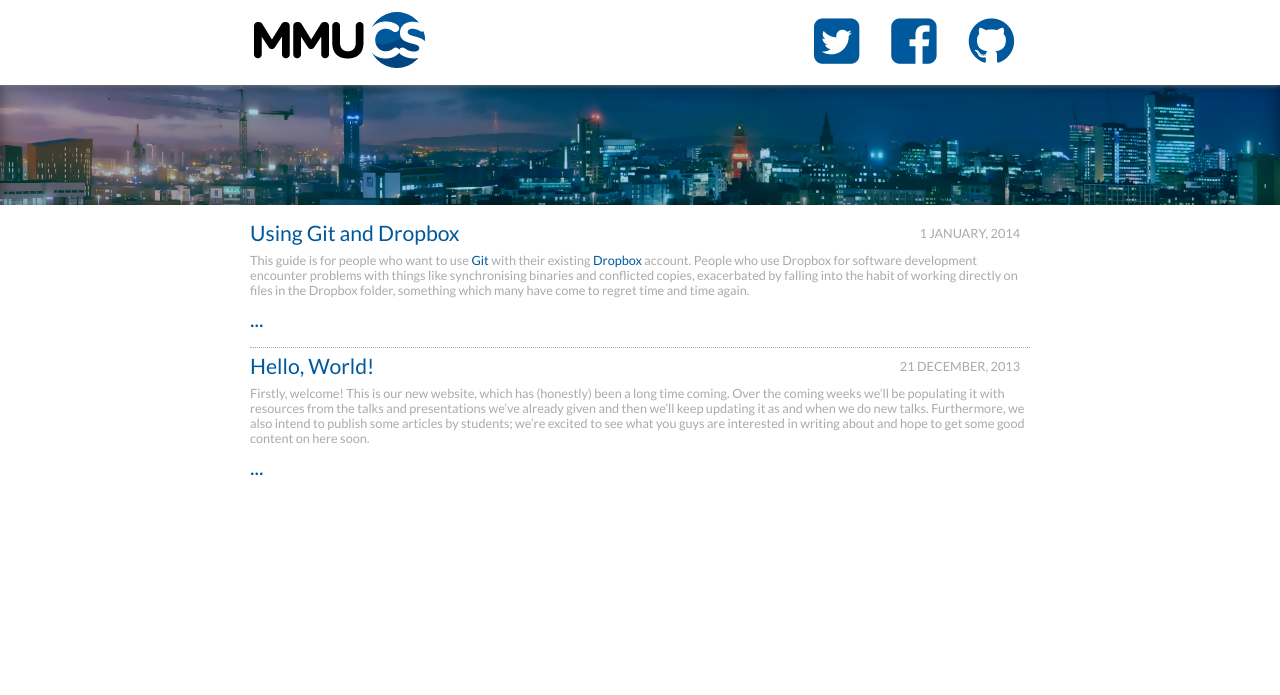
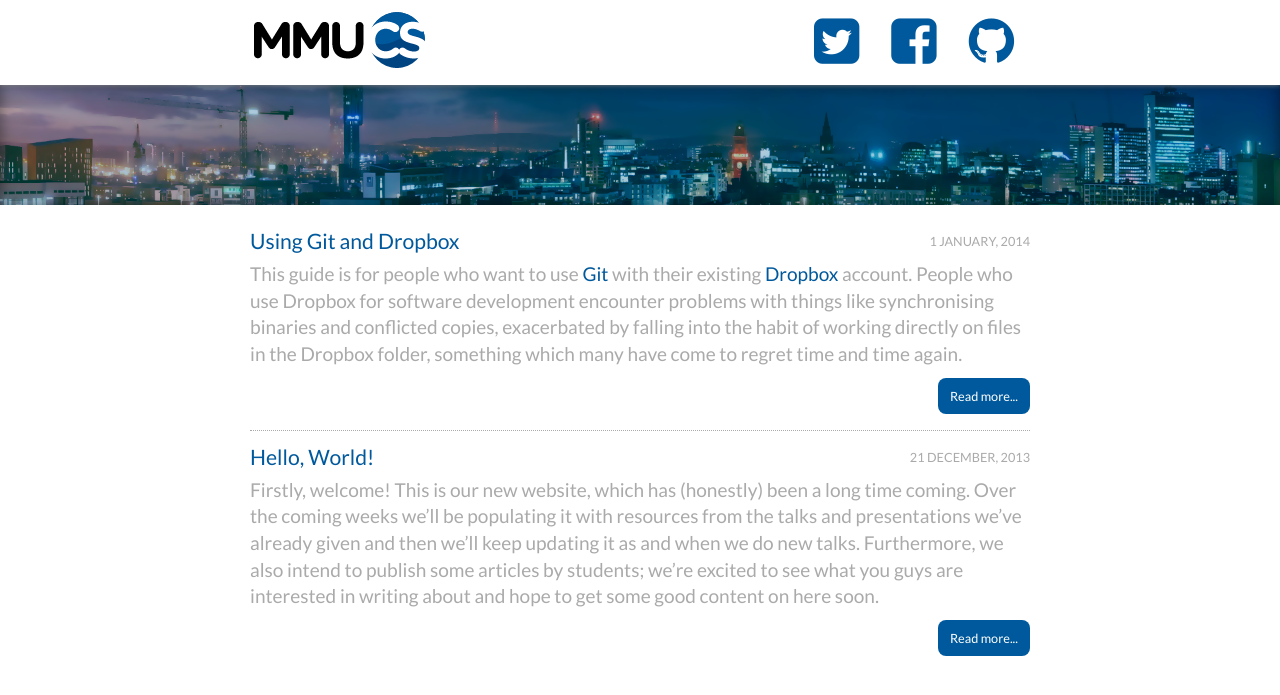
Before and after one commit to mmucomputing/mmucomputing.github.io, a Jekyll site: the page built from index.html, in a window 1280 px wide. Shown: the top 695 px of the page. Built offline with Jekyll 4.4.1, drawn with Linux system fonts in a browser that asks for light colours; nearby versions of some CDN libraries; Markdown is read by kramdown in place of the engine named in the settings; comment, search, counter and statistics services are not loaded.

Commit message:
Added read more button, re-decorated home page.

```diff
--- a/css/style.css
+++ b/css/style.css
@@ -45,6 +45,20 @@ a {
 
   a:hover {
     color: rgb(0,68,130);
+  }
+
+a.button {
+  background: rgb(0,89,156);
+  border-radius: 8px;
+  color: rgb(255, 255, 255);
+  font-size: 0.6em;
+  float: right;
+  padding: 8px 12px;
+}
+
+  a.button:hover {
+    background: rgb(0,68,130);
+    text-decoration: none;
   }
 
 img.avatar
@@ -106,8 +120,8 @@ div.main {
 
 div.excerpt {
   color: rgb(170,170,170);
-  font-size: 60%;
-  line-height: 1.2;
+  font-size: 90%;
+  line-height: 1.4;
   padding: 10px 0px 0px;
 }
 
@@ -140,7 +154,8 @@ ul.listing {
 
   ul.listing li {
     border-bottom: 1px dotted rgb(170,170,170);
-    padding:8px 0px;
+    padding: 16px 0px;
+    overflow: hidden;
   }
 
   ul.listing :nth-last-child(1) {
@@ -151,7 +166,6 @@ ul.listing {
       color: rgb(170,170,170);
       float: right;
       font-size: 60%;
-      padding: 0px 10px 0px 0px;
       text-transform: uppercase;
     }
 
--- a/index.html
+++ b/index.html
@@ -6,7 +6,7 @@ layout: layout
   <li>
     <span>{{ post.date | date: "%e %B, %Y" }}</span> <a href="{{ post.url }}">{{ post.title }}</a>
     <div class="excerpt">{{ post.excerpt }}</div>
-    <p><a href="{{ post.url }}">...</a></p>
+    <a class="button" href="{{ post.url }}">Read more...</a>
   </li>
   {% endfor %}
 </ul>
```
